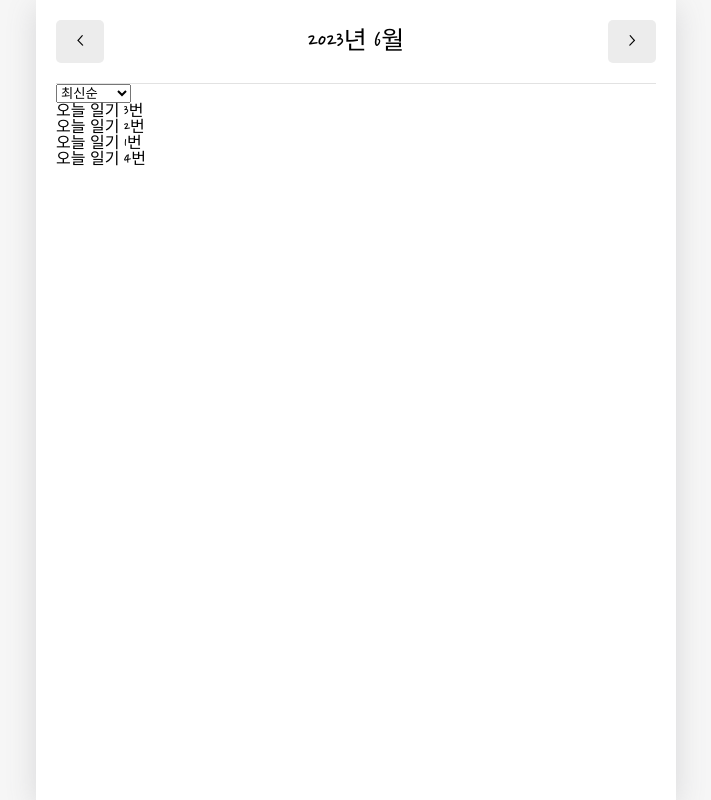
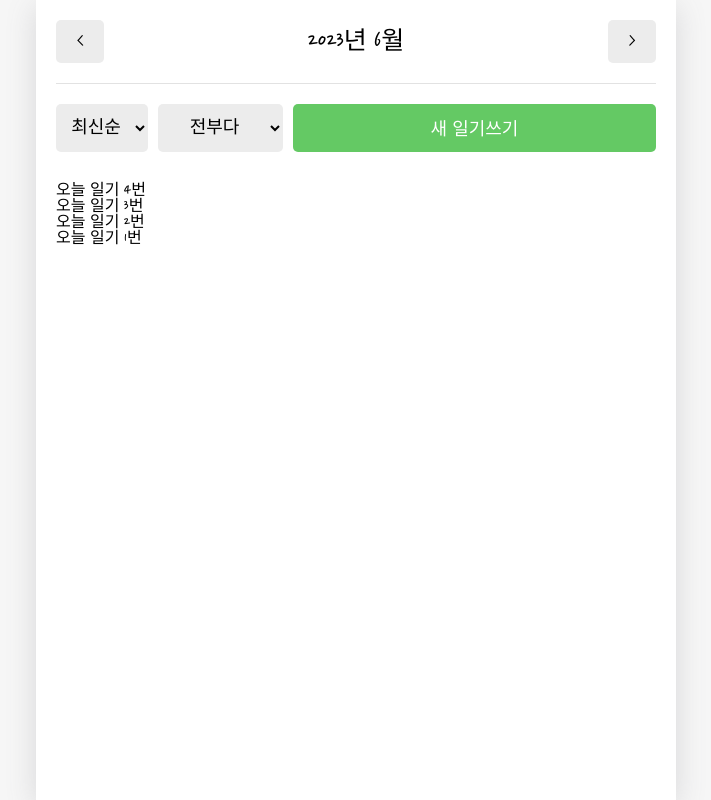
Before and after one commit to taehyeon0412/react_emotion-diary, a React (Create React App) app: page / in a window 1280 px wide. Shown: the whole page, without its empty margins (284-995 px from the left). Built offline with nearby package versions, Linux system fonts and the light colour scheme; a web font is replaced by a local one.

Commit message:
home화면 구현(2)
감정 필터 기능
새일기쓰기 = /new로 이동
css 수정

```diff
--- a/src/App.js
+++ b/src/App.js
@@ -74,19 +74,19 @@ const dummyData = [
     id: 2,
     emotion: 2,
     content: "오늘 일기 2번",
-    date: 1688050600001,
+    date: 1688050500001,
   },
   {
     id: 3,
-    emotion: 3,
+    emotion: 4,
     content: "오늘 일기 3번",
-    date: 1688050700002,
+    date: 1688050500002,
   },
   {
     id: 4,
-    emotion: 4,
+    emotion: 5,
     content: "오늘 일기 4번",
-    date: 1688050400000,
+    date: 1688050500003,
   },
 ];
 
--- a/src/components/DiaryList.js
+++ b/src/components/DiaryList.js
@@ -1,31 +1,87 @@
 import { useState } from "react";
 import { styled } from "styled-components";
+import { useNavigate } from "react-router-dom";
 
-const Wrapper = styled.div``;
+//COMPONENT
+import MyButton from "./MyButton";
+
+const Wrapper = styled.div`
+  margin-top: 20px;
+`;
+
+const Select = styled.select`
+  border: 0;
+  border-radius: 5px;
+  background-color: #ececec;
+
+  cursor: pointer;
+  font-family: "Nanum Pen Script";
+  font-size: 18px;
+  text-align: center;
+`;
+
+const Menu_wrapper = styled.div`
+  display: flex;
+  justify-content: space-between;
+  margin-bottom: 30px;
+  gap: 10px;
+`;
+
+const Left_col = styled.div`
+  display: flex;
+  gap: 10px;
+`;
+
+const Right_col = styled.div`
+  flex-grow: 1; //남은 자리 모두 차지
+
+  button {
+    width: 100%;
+  }
+`;
+
+//styled--------------------------------------------------------
+
+const ControlMenu = ({ value, onChange, optionList }) => {
+  return (
+    <Select value={value} onChange={(e) => onChange(e.target.value)}>
+      {optionList.map((it, idx) => (
+        <option key={idx} value={it.value}>
+          {it.name}
+        </option>
+      ))}
+    </Select>
+  );
+};
+/* onChange가 가르키는 것은 setSortType이므로 onchange가 실행되면
+sortType의 value를 바꾸는것과 같다*/
 
 const sortOptionList = [
   { value: "latest", name: "최신순" },
   { value: "oldest", name: "오래된 순" },
 ];
-
-const ControlMenu = ({ value, onChange, optionList }) => {
-  return (
-    <select value={value} onChange={(e) => onChange(e.target.value)}>
-      {optionList.map((it, idx) => (
-        <option key={idx} value={it.value}>
-          {it.name}
-        </option>
-      ))}
-    </select>
-  );
-};
 //일기 정렬 옵션
 
-/* onChange가 가르키는 것은 setSortType이므로 onchange가 실행되면
-sortType의 value를 바꾸는것과 같다*/
+const filterOptionList = [
+  {
+    value: "all",
+    name: "전부다",
+  },
+  {
+    value: "good",
+    name: "좋은 감정만",
+  },
+  {
+    value: "bad",
+    name: "안좋은 감정만",
+  },
+];
+//감정 필터 옵션
 
 function DiaryList({ diaryList }) {
-  const [sortType, setSortType] = useState(`latest`);
+  const navigate = useNavigate();
+  const [sortType, setSortType] = useState(`latest`); //정렬
+  const [filter, setFilter] = useState(`all`); //감정필터
 
   const changeOptionDiaryList = () => {
     const compare = (a, b) => {
@@ -35,23 +91,55 @@ function DiaryList({ diaryList }) {
         return parseInt(a.date) - parseInt(b.date);
       }
     };
+    //sort 비교 정렬
+
+    const filterCallBack = (item) => {
+      if (filter === `good`) {
+        return parseInt(item.emotion) <= 3;
+      } else {
+        return parseInt(item.emotion) > 3;
+      }
+    };
+    //filter 비교 정렬
 
     const copyList = JSON.parse(JSON.stringify(diaryList));
     /* diaryList의 값을 문자열->배열로 다시 바꿔 copyList에 넣어서
     diaryList의 기존배열이 안깨지게 함 */
-    const sortedList = copyList.sort(compare);
+
+    const filteredList =
+      filter === "all" ? copyList : copyList.filter((it) => filterCallBack(it));
+
+    const sortedList = filteredList.sort(compare);
+    //sort 비교와 filter 비교를 합쳐서 filter.sort로 해줌
 
     return sortedList;
   };
-  //sort 비교 일기 정렬
+  //select 옵션 변경 로직
 
   return (
     <Wrapper>
-      <ControlMenu
-        value={sortType}
-        onChange={setSortType}
-        optionList={sortOptionList}
-      />
+      <Menu_wrapper>
+        <Left_col>
+          <ControlMenu
+            value={sortType}
+            onChange={setSortType}
+            optionList={sortOptionList}
+          />
+          <ControlMenu
+            value={filter}
+            onChange={setFilter}
+            optionList={filterOptionList}
+          />
+        </Left_col>
+
+        <Right_col>
+          <MyButton
+            type={`positive`}
+            text={`새 일기쓰기`}
+            onClick={() => navigate(`/new`)}
+          />
+        </Right_col>
+      </Menu_wrapper>
 
       {changeOptionDiaryList().map((it) => (
         <div key={it.id}>{it.content}</div>
@@ -63,5 +151,14 @@ function DiaryList({ diaryList }) {
 DiaryList.defaultProps = {
   diaryList: [],
 };
+//리스트가 없거나 안받아와질때 오류가 나지않게 빈배열을 준다
 
 export default DiaryList;
+
+/*
+받는 데이터
+id:
+emotion:
+content:
+date:
+*/
--- a/src/pages/Home.js
+++ b/src/pages/Home.js
@@ -63,10 +63,6 @@ function Home() {
   /* 첫번째 날짜와 마지막 날짜를 구하고 그사이에 있는 일기만 나타나게함*/
   /* diaryList,currentDate가 변화하는 순간에만 랜더링 되야되기 때문에 useEffect를 사용함 */
 
-  useEffect(() => {
-    console.log(data);
-  }, [data]);
-
   return (
     <div>
       <MyHeader
```
